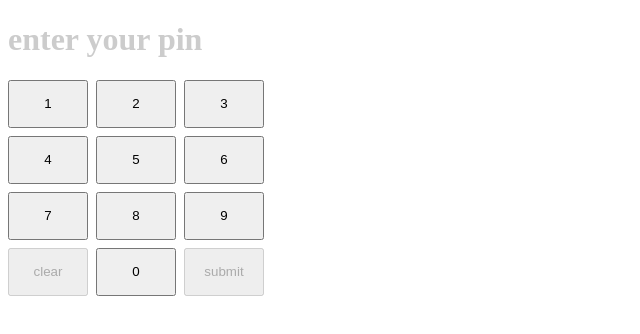
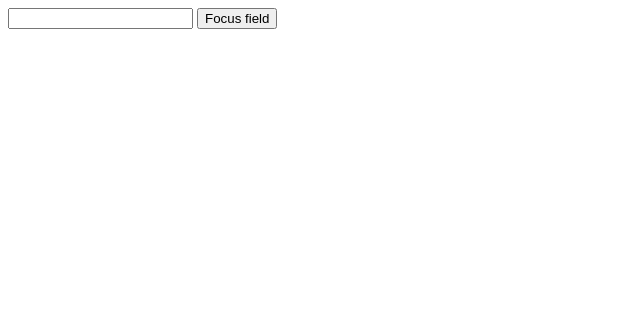
Before and after one commit to mooninlearn/learn-svelte-web-official_tutorial, a Svelte app: page / in a window 1280 px wide. Shown: the top 334 px of the page, without its empty margins (0-640 px from the left). Built offline with nearby package versions, Linux system fonts and the light colour scheme.

Commit message:
Bindings  Binding to component instances

```diff
--- a/src/App.svelte
+++ b/src/App.svelte
@@ -1,14 +1,9 @@
 <script>
-	import Keypad from './Keypad.svelte';
+	import InputField from './InputField.svelte';
 
-	let pin;
-	$: view = pin ? pin.replace(/\d(?!$)/g, '•') : 'enter your pin';
-
-	function handleSubmit() {
-		alert(`submitted ${pin}`);
-	}
+	let field;
 </script>
 
-<h1 style="color: {pin ? '#333' : '#ccc'}">{view}</h1>
+<InputField bind:this={field}/>
 
-<Keypad bind:value={pin} on:submit={handleSubmit}/>
+<button on:click={() => field.focus()}>Focus field</button>
--- /dev/null
+++ b/src/InputField.svelte
@@ -0,0 +1,9 @@
+<script>
+	let input;
+
+	export function focus() {
+		input.focus();
+	}
+</script>
+
+<input bind:this={input} />
--- a/src/Keypad.svelte
+++ /dev/null
@@ -1,40 +0,0 @@
-<script>
-	import { createEventDispatcher } from 'svelte';
-
-	export let value = '';
-
-	const dispatch = createEventDispatcher();
-
-	const select = num => () => value += num;
-	const clear  = () => value = '';
-	const submit = () => dispatch('submit');
-</script>
-
-<div class="keypad">
-	<button on:click={select(1)}>1</button>
-	<button on:click={select(2)}>2</button>
-	<button on:click={select(3)}>3</button>
-	<button on:click={select(4)}>4</button>
-	<button on:click={select(5)}>5</button>
-	<button on:click={select(6)}>6</button>
-	<button on:click={select(7)}>7</button>
-	<button on:click={select(8)}>8</button>
-	<button on:click={select(9)}>9</button>
-
-	<button disabled={!value} on:click={clear}>clear</button>
-	<button on:click={select(0)}>0</button>
-	<button disabled={!value} on:click={submit}>submit</button>
-</div>
-
-<style>
-	.keypad {
-		display: grid;
-		grid-template-columns: repeat(3, 5em);
-		grid-template-rows: repeat(4, 3em);
-		grid-gap: 0.5em
-	}
-
-	button {
-		margin: 0
-	}
-</style>
```
Also changed, not shown: 1 other file (tests, documents, lock files or other folders).
